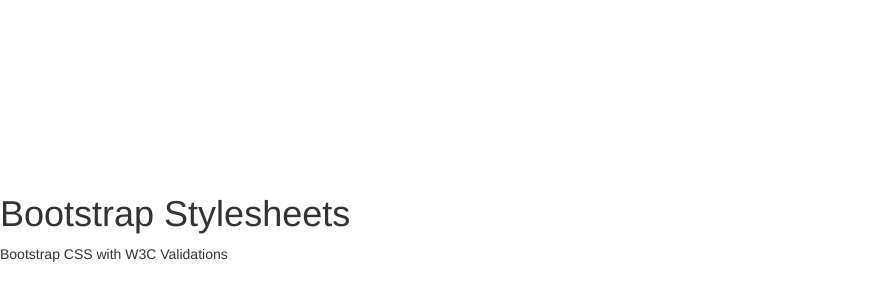
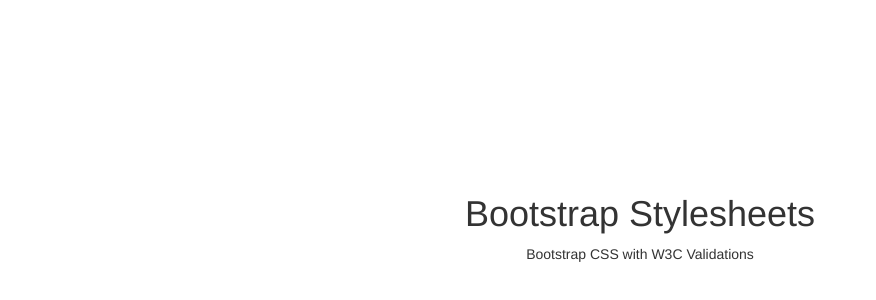
Before and after one commit to shani-shashidharan/bootstrap-css-w3c-valid, a plain HTML site: page index.html in a window 1280 px wide. Shown: the part 176-476 px from the top of the page, without its empty margins (0-876 px from the left). Drawn offline with Linux system fonts and the light colour scheme.

Commit message:
Update index.html

```diff
--- a/index.html
+++ b/index.html
@@ -20,9 +20,9 @@
 <script src="js/jquery-1.11.3.min.js"></script>
 
 <!-- Include all compiled plugins (below), or include individual files as needed -->
-<div style="position: fixed; top: 0px; left: 0px; right: 0px; bottom: 0px;">
+<div style="position: fixed; top: 0px; left: 0px; right: 0px; bottom: 0px; padding: 15px">
   <div class="row-height">
-    <div class="col-height col-middle">
+    <div class="col-height col-middle text-center">
       <h1>Bootstrap Stylesheets</h1>
       <p>Bootstrap CSS with W3C Validations</p>
     </div>
```
